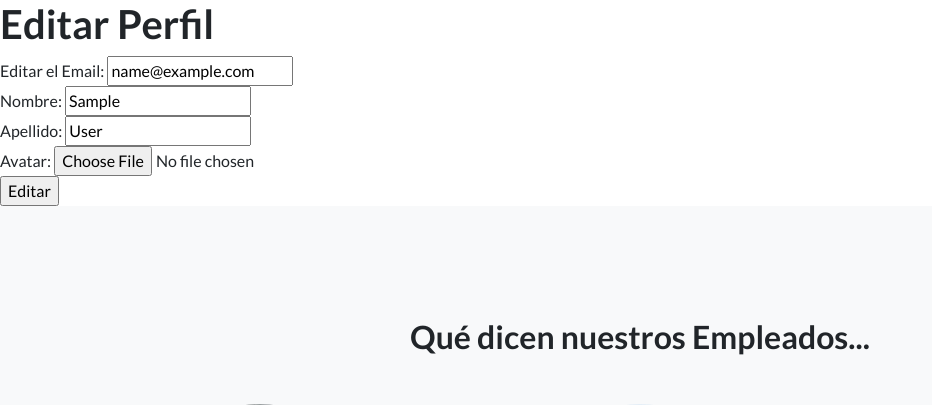
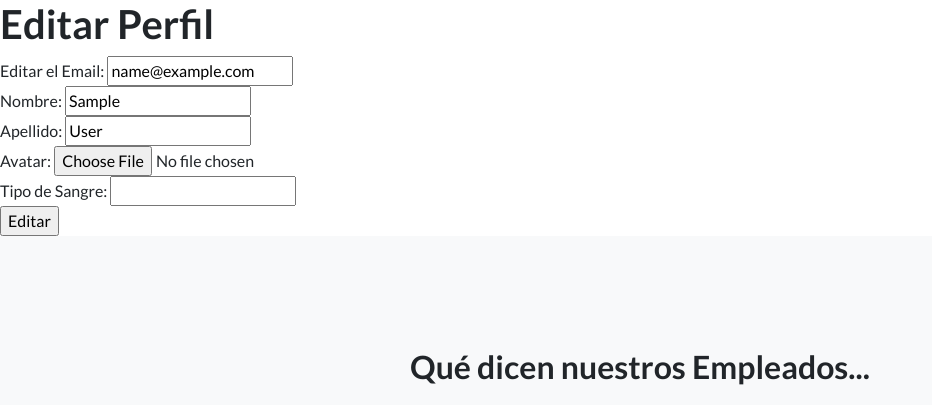
Before and after one commit to emarias/Arias-PlaygroundFinalProject, a Django app: page /usuarios/perfil/editar_perfil in a window 1280 px wide. Shown: the part 56-461 px from the top of the page, without its empty margins (0-932 px from the left). Run offline with Django 5.2, Linux system fonts and the light colour scheme; the visitor is signed in with stand-in values (Sample User, id 1); data comes from the database, SQL or seed files in the repository; some libraries are stand-ins or nearby versions.

Commit message:
v1.1.1 (Se agregó un campo mas al modelo que contiene el avatar)

```diff
--- a/usuarios/forms.py
+++ b/usuarios/forms.py
@@ -17,8 +17,9 @@ class EditarPerfil(UserChangeForm):
     first_name = forms.CharField(label="Nombre")
     last_name = forms.CharField(label="Apellido")
     avatar = forms.ImageField(required=False)
+    tipo_de_sangre = forms.CharField(label="Tipo de Sangre", max_length=5, required=False)
     password = None
 
     class Meta:
         model = User
-        fields = ['email','first_name','last_name','avatar']
+        fields = ['email','first_name','last_name','avatar','tipo_de_sangre']
--- a/usuarios/models.py
+++ b/usuarios/models.py
@@ -4,6 +4,7 @@ from django.contrib.auth.models import User
 class DatosExtra(models.Model):
     user = models.OneToOneField(User, on_delete=models.CASCADE)
     avatar = models.ImageField(upload_to='avatares', null=True,blank=True)
+    tipo_de_sangre = models.CharField(max_length=5, blank=True, null=True)
 
     def __str__(self):
         return f'Datos extra del usuario {self.user}'
--- a/usuarios/templates/usuarios/perfil.html
+++ b/usuarios/templates/usuarios/perfil.html
@@ -10,6 +10,7 @@ Perfil de {{request.user}}
     <li>Apellido:{{request.user.last_name}}</li>
     <li>Email:{{request.user.email}}</li>
     {% if request.user.datosextra.avatar %}
+    <li>Tipo de Sangre: {{request.user.datosextra.tipo_de_sangre}}</li>
     <li>Avatar: <img src="{{request.user.datosextra.avatar.url}}" alt="" height="100px"></li>
     {% endif %}
 </ul>
--- a/usuarios/views.py
+++ b/usuarios/views.py
@@ -37,7 +37,6 @@ def perfil(request):
     return render(request, "usuarios/perfil.html")
 
 def editar_perfil(request):
-
     user = request.user
     datos_extra, _ = DatosExtra.objects.get_or_create(user=user)
 
@@ -45,15 +44,17 @@ def editar_perfil(request):
         formulario = EditarPerfil(request.POST, request.FILES, instance=request.user)
         if formulario.is_valid():
             avatar = formulario.cleaned_data.get('avatar')
+            tipo_de_sangre = formulario.cleaned_data.get('tipo_de_sangre')
             if avatar:
                 datos_extra.avatar = avatar
-
+            if tipo_de_sangre:
+                datos_extra.tipo_de_sangre = tipo_de_sangre
             datos_extra.save()
             formulario.save()
             return redirect("perfil")
     else:
-        formulario = EditarPerfil(initial={'avatar': datos_extra.avatar}, instance=request.user)
-    return render(request, "usuarios/editar_perfil.html", {"formulario":formulario})
+        formulario = EditarPerfil(initial={'avatar': datos_extra.avatar, 'tipo_de_sangre': datos_extra.tipo_de_sangre}, instance=request.user)
+    return render(request, "usuarios/editar_perfil.html", {"formulario": formulario})
 
 class CambiarContrasenia(PasswordChangeView):
     template_name = "usuarios/cambiar_contrasenia.html"
```
